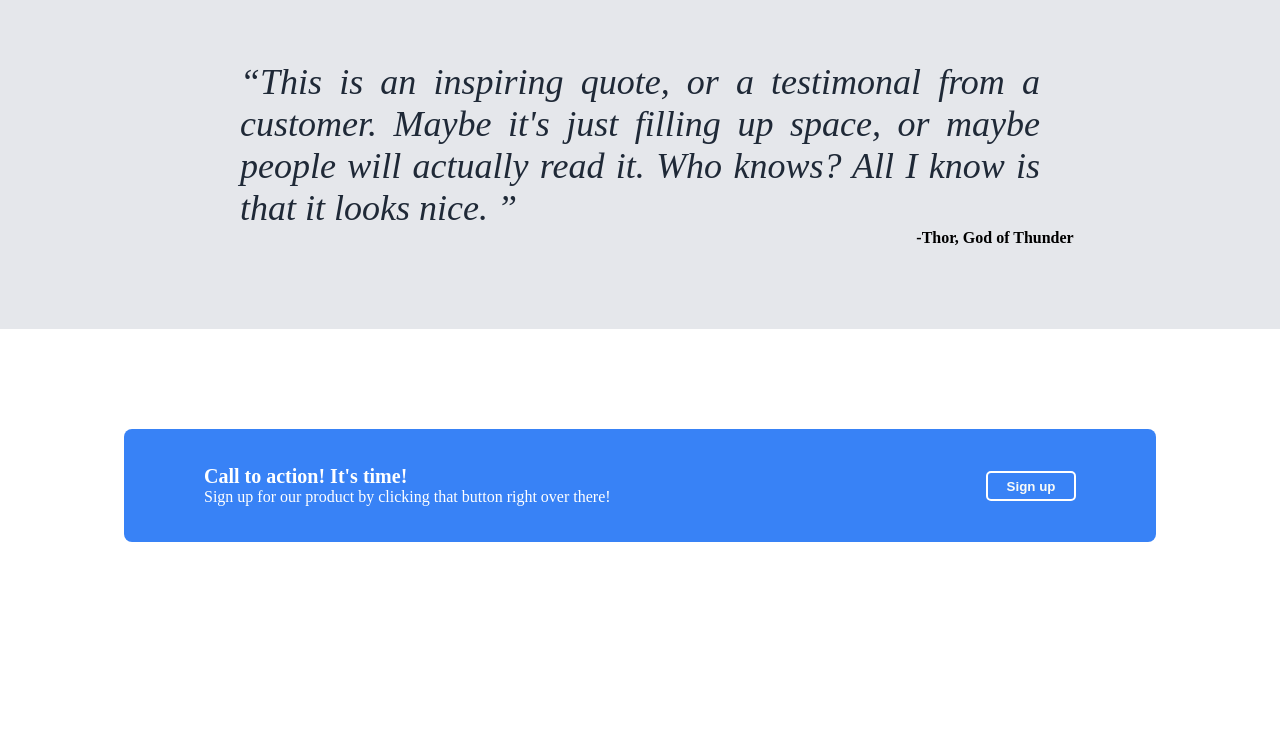
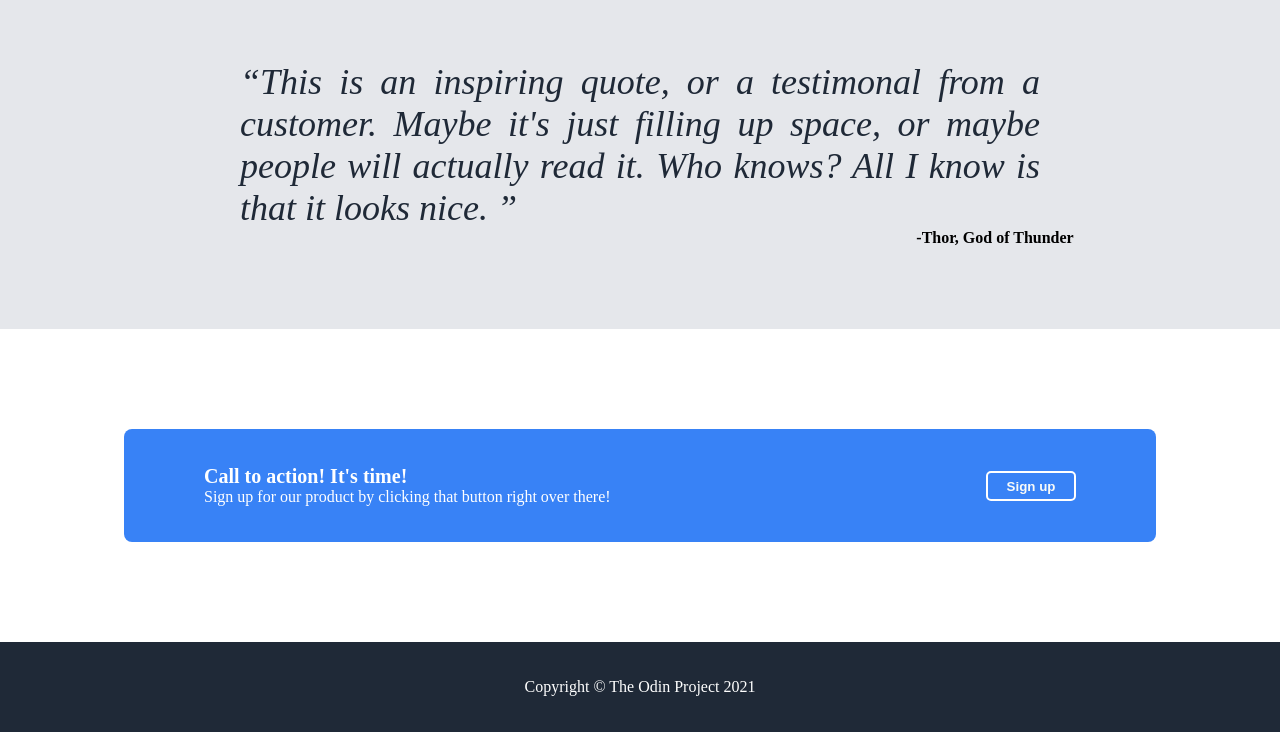
Before and after one commit to Rafix1337/odin-landing-page, a plain HTML site: page index.html in a window 1280 px wide. Shown: the part 753-1485 px from the top of the page. Before the commit the page ends 1395 px from the top, so only its background shows below. Drawn offline with Linux system fonts and the light colour scheme.

Commit message:
Added a footer

```diff
--- a/index.html
+++ b/index.html
@@ -83,9 +83,11 @@
             </article>
 
         </section>
+    </main>
 
-
-    </main>
+    <footer>
+        <p>Copyright &copy; The Odin Project 2021</p>
+    </footer>
 
 
 </body>
--- a/style.css
+++ b/style.css
@@ -202,3 +202,17 @@ b{
     margin-right: 44px;
     border: 2px solid white;
 }
+
+footer
+{
+    background-color: #1F2937;
+    display: flex;
+    justify-content: center;
+    padding: 36px;
+
+}
+
+footer p
+{
+    color: white;
+}
```
